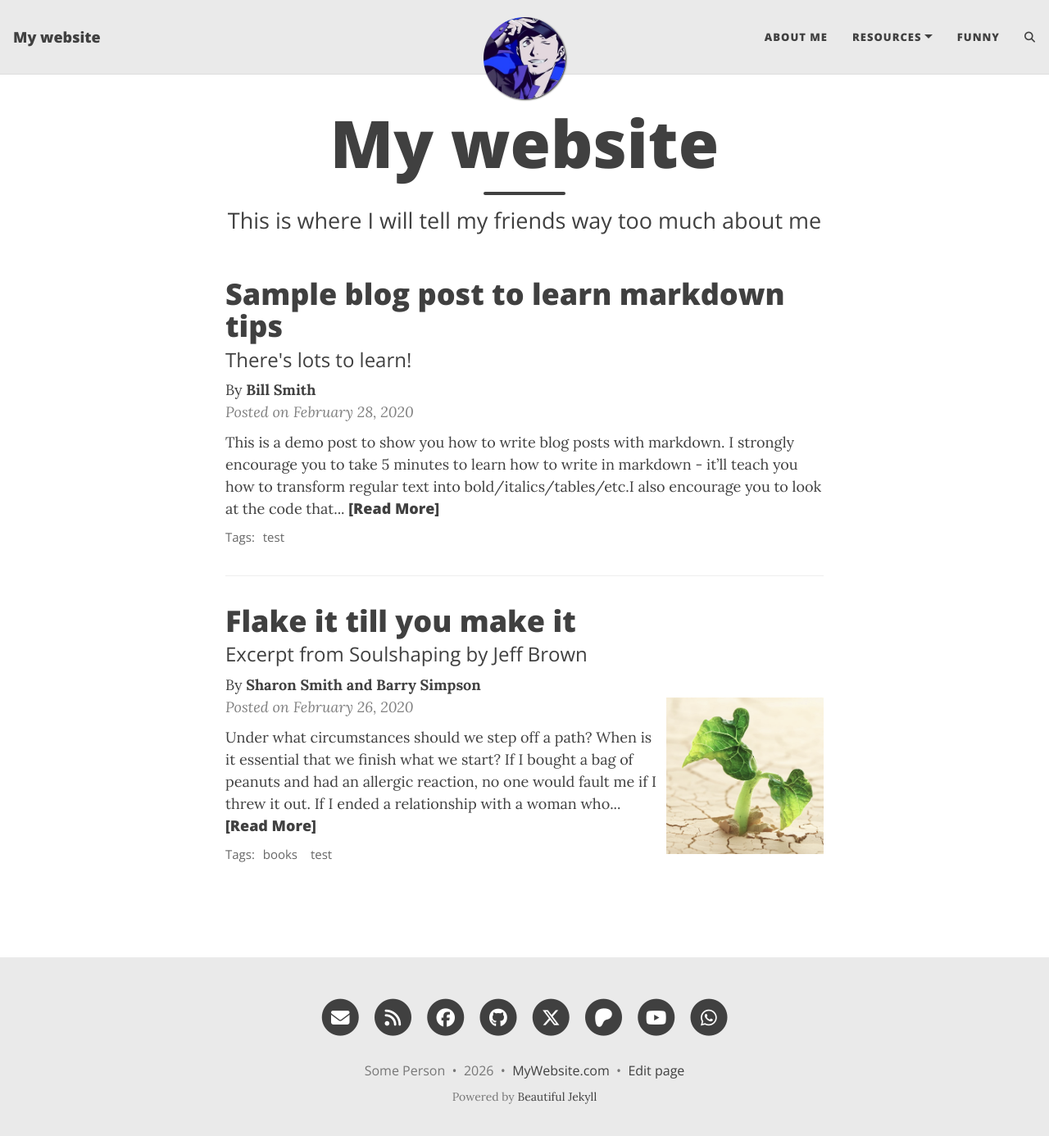
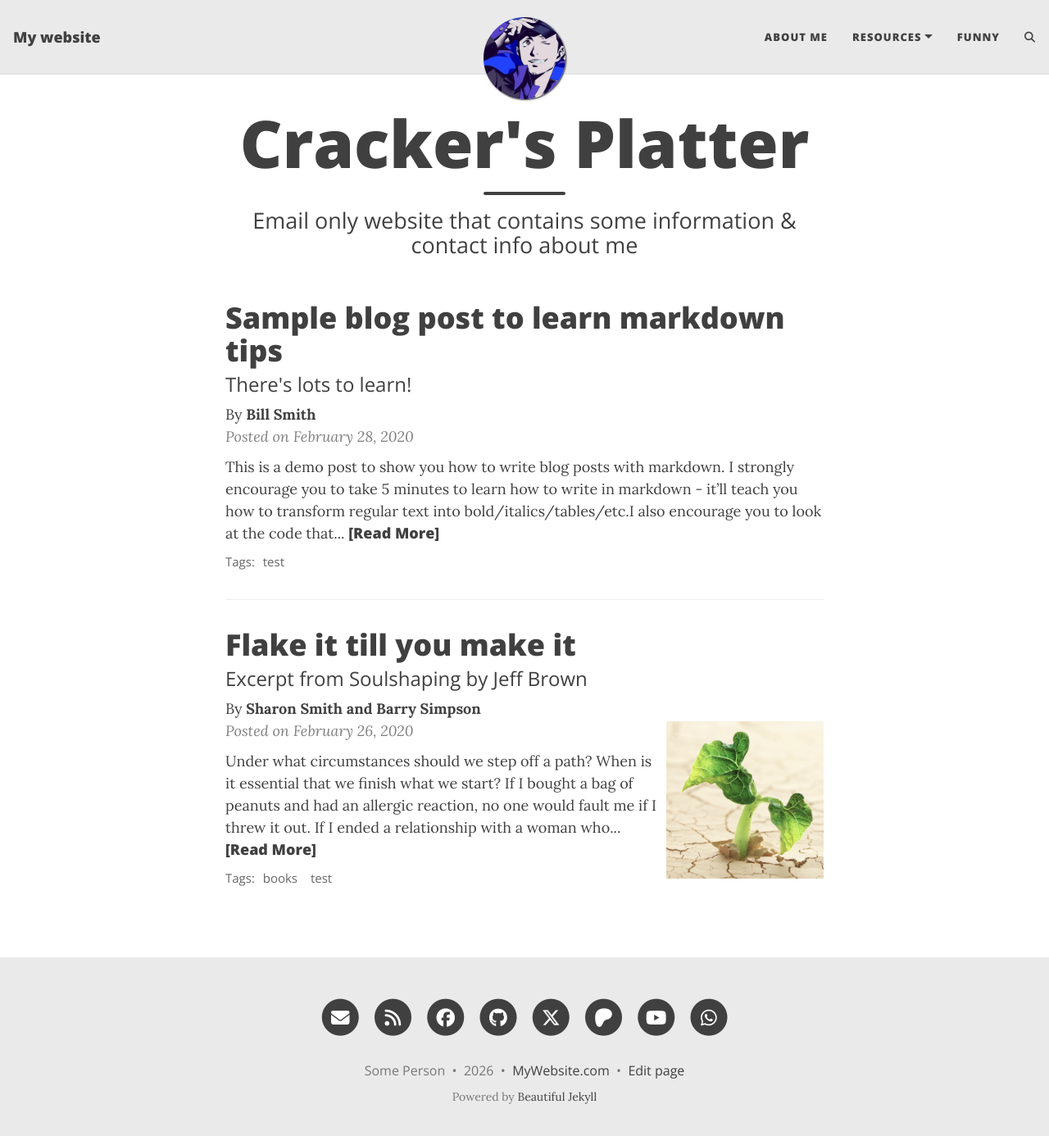
Before and after one commit to LeCTester/LeCTester.github.io, a Jekyll site: the page built from index.html, in a window 1280 px wide and 1399 px high. Shown: the top 1386 px of the window at 82% size. Built offline with Jekyll 4.4.1, drawn with Linux system fonts in a browser that asks for light colours; the list of posts is cut into pages by our own code; comment, search, counter and statistics services are not loaded.

Commit message:
Update index.html

```diff
--- a/index.html
+++ b/index.html
@@ -1,5 +1,5 @@
 ---
 layout: home
-title: My website
-subtitle: This is where I will tell my friends way too much about me
+title: Cracker's Platter
+subtitle: Email only website that contains some information & contact info about me
 ---
```
